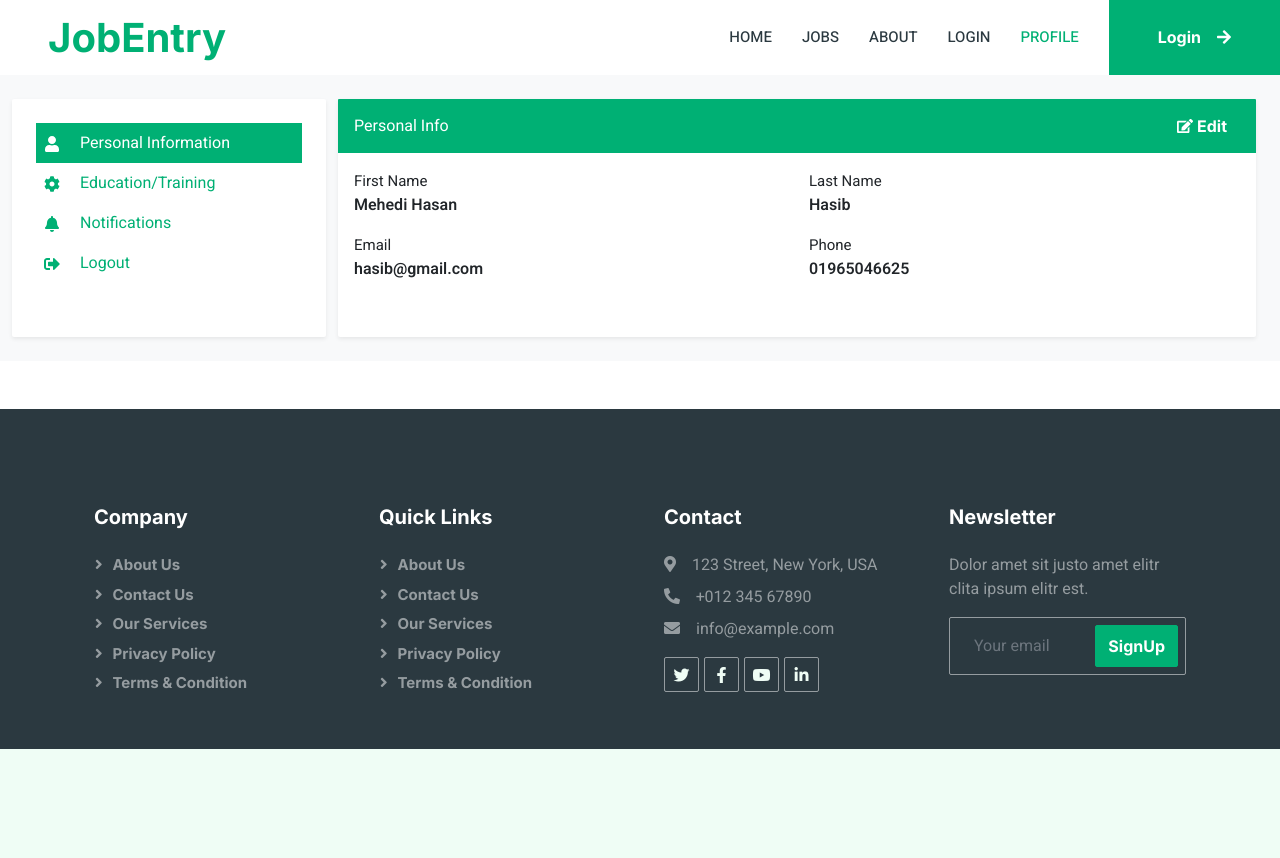
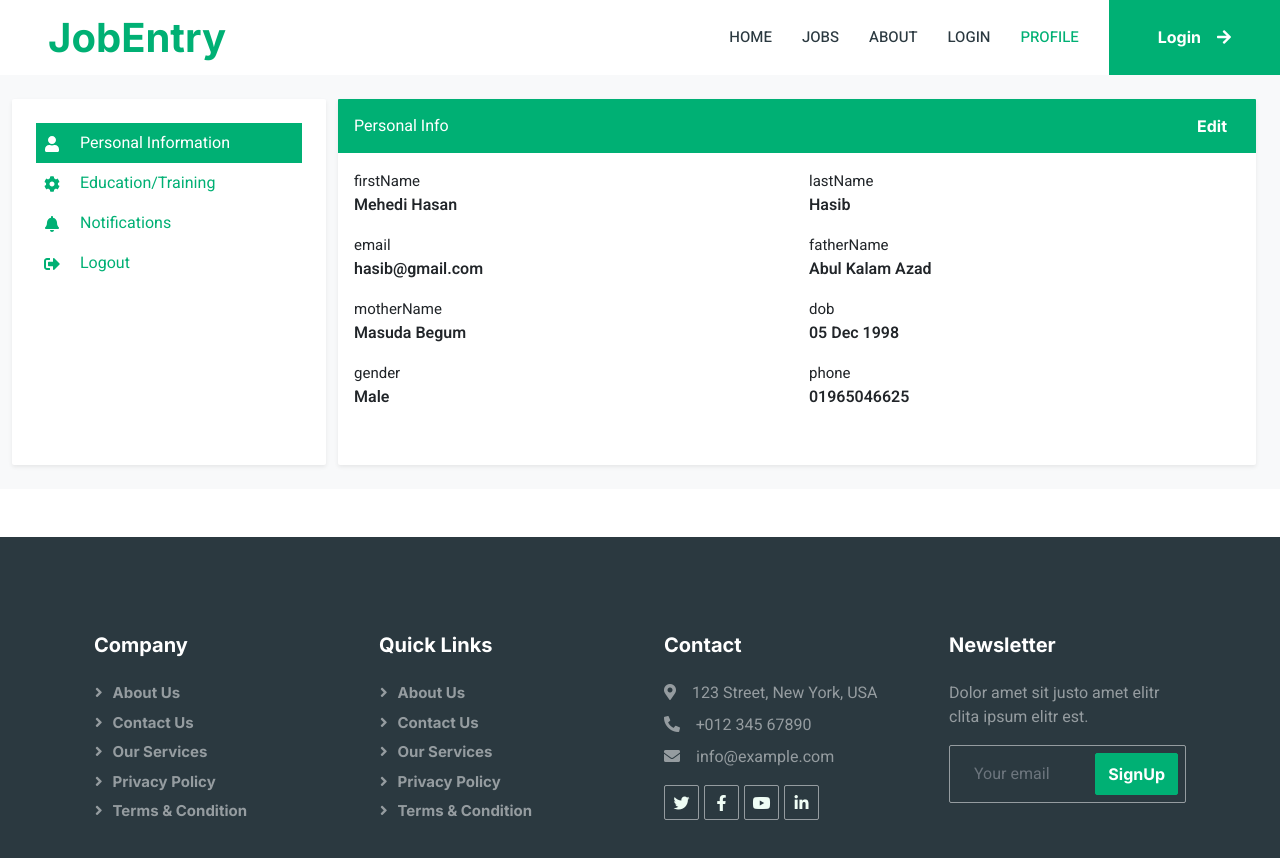
Before and after one commit to mehedihasanhasib/job-listing-frontend, a React (Vite) app: page /profile in a window 1280 px wide. Shown: the top 858 px of the page. Before the commit the page ends 800 px from the top, so only its background shows below. Built offline with nearby package versions, Linux system fonts and the light colour scheme.

Commit message:
tweaks for input with personal info

```diff
--- /dev/null
+++ b/src/components/profile/EditView.jsx
@@ -0,0 +1,13 @@
+/* eslint-disable react/prop-types */
+import { Form, Col } from "react-bootstrap";
+
+const EditView = ({ label, name, value, onChange }) => (
+  <Col md={6} className="mt-2">
+    <Form.Group>
+      <Form.Label htmlFor={name}>{label}</Form.Label>
+      <Form.Control id={name} name={name} value={value} onChange={onChange} />
+    </Form.Group>
+  </Col>
+);
+
+export default EditView;
--- a/src/components/profile/PersonalInfo.jsx
+++ b/src/components/profile/PersonalInfo.jsx
@@ -1,27 +1,18 @@
 /* eslint-disable react/prop-types */
 import { useState } from "react";
-import { Row, Col, Card, Button, Form } from "react-bootstrap";
-import { FaEdit } from "react-icons/fa";
-import Text from "./Text";
-
-const TextView = ({ label, value }) => (
-  <Text label={label} value={value} />
-);
-
-const EditView = ({ label, name, value, onChange }) => (
-  <Col md={6} className="mt-2">
-    <Form.Group>
-      <Form.Label htmlFor={name}>{label}</Form.Label>
-      <Form.Control id={name} name={name} value={value} onChange={onChange} />
-    </Form.Group>
-  </Col>
-);
+import { Row, Col, Card, Button } from "react-bootstrap";
+import TextView from "./TextView";
+import EditView from "./EditView";
 
 const PersonalInfo = () => {
   const userData = {
     firstName: "Mehedi Hasan",
     lastName: "Hasib",
     email: "hasib@gmail.com",
+    fatherName: "Abul Kalam Azad",
+    motherName: "Masuda Begum",
+    dob: "05 Dec 1998",
+    gender: "Male",
     phone: "01965046625",
   };
 
@@ -46,12 +37,12 @@ const PersonalInfo = () => {
           <div>Personal Info</div>
 
           <Button
-            variant="link"
             className="d-flex align-items-center gap-1"
             style={{ color: "white" }}
             onClick={toggleEditMode}
           >
-            <FaEdit /> <span>{editMode ? "Save" : "Edit"}</span>
+            {/* <FaEdit /> */}
+            <span>{editMode ? "Save" : "Edit"}</span>
           </Button>
         </Card.Header>
 
@@ -59,18 +50,44 @@ const PersonalInfo = () => {
           <Row className="mb-4">
             {!editMode ? (
               <>
-                <TextView label="First Name" value={firstName} />
-                <TextView label="Last Name" value={lastName} />
-                <TextView label="Email" value={email} />
-                <TextView label="Phone" value={phone} />
+                {Object.entries(user).map(([key, value]) => (
+                <TextView
+                  key={key}
+                  label={key}
+                  value={value}
+                />
+                ))}
               </>
             ) : (
               <>
-                <EditView label="First Name" name="firstName" value={firstName} onChange={handleChange} />
-                <EditView label="Last Name" name="lastName" value={lastName} onChange={handleChange} />
-                <EditView label="Email" name="email" value={email} onChange={handleChange} />
-                <EditView label="Phone" name="phone" value={phone} onChange={handleChange} />
-                <Col md={12} className="d-flex justify-content-end mt-4">
+                <EditView
+                  label="First Name"
+                  name="firstName"
+                  value={firstName}
+                  onChange={handleChange}
+                />
+                <EditView
+                  label="Last Name"
+                  name="lastName"
+                  value={lastName}
+                  onChange={handleChange}
+                />
+                <EditView
+                  label="Email"
+                  name="email"
+                  value={email}
+                  onChange={handleChange}
+                />
+                <EditView
+                  label="Phone"
+                  name="phone"
+                  value={phone}
+                  onChange={handleChange}
+                />
+                <Col
+                  md={12}
+                  className="d-flex justify-content-end mt-4"
+                >
                   <Button onClick={toggleEditMode}>Update</Button>
                 </Col>
               </>
--- a/src/components/profile/Text.jsx
+++ b/src/components/profile/TextView.jsx
@@ -1,7 +1,7 @@
 /* eslint-disable react/prop-types */
 import { Col } from "react-bootstrap";
 
-const Text = ({label, value}) => {
+const TextView = ({label, value}) => {
   return (
     <>
       <Col md={6}>
@@ -14,4 +14,4 @@ const Text = ({label, value}) => {
   );
 };
 
-export default Text;
+export default TextView;
```
Also changed, not shown: src/components/profile/Edit.jsx (deleted, +0 -18 lines).
